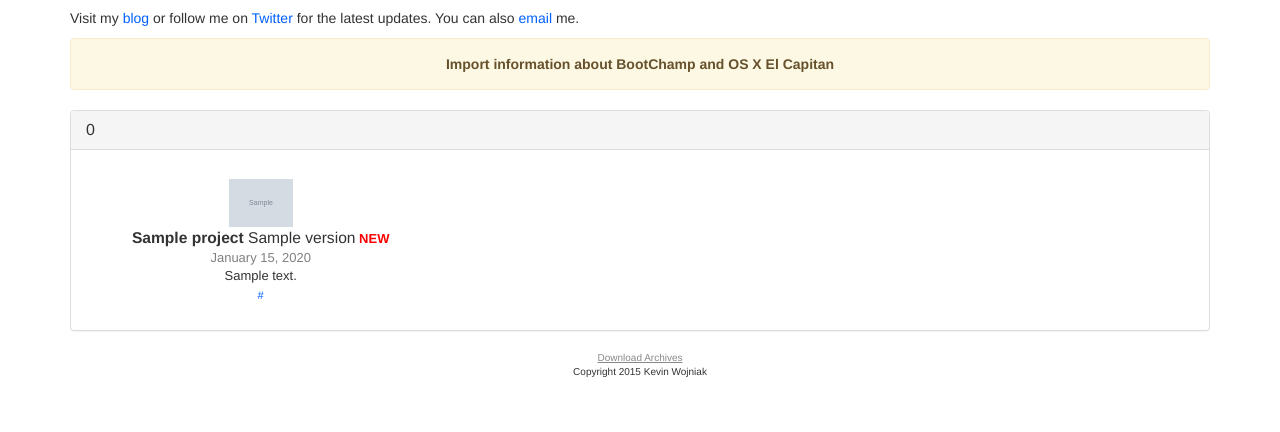
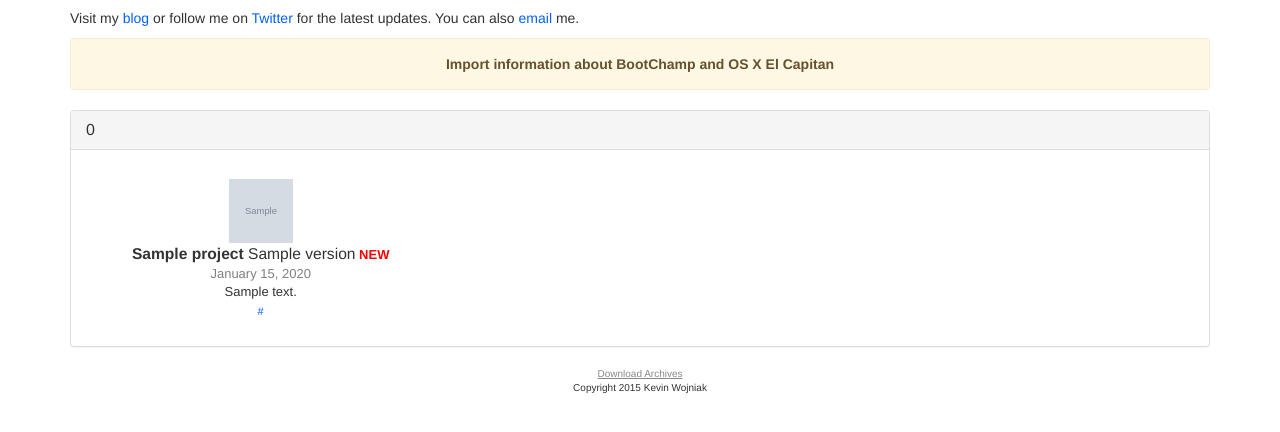
Before and after one commit to kainjow/kainjow.com, a PHP site: template templates/index.htm.twig in a window 1280 px wide. Shown: the part 162-594 px from the top of the page. Run offline with PHP 8.4, Linux system fonts and the light colour scheme; the template is opened without the code that fills it: most values are stand-ins (such as "Sample title", 1, 10 or a date in 2020); grey boxes marked "Sample" are stand-in pictures; some libraries are stand-ins or nearby versions.

Commit message:
Don't use max-width/height

```diff
--- a/templates/base.htm.twig
+++ b/templates/base.htm.twig
@@ -26,8 +26,8 @@
 		font-size: small;
 	}
 	.producticon {
-		max-width: 64px;
-		max-height: 64px;
+		width: 64px;
+		height: 64px;
 	}
 	.updated {
 		color: gray;
```
